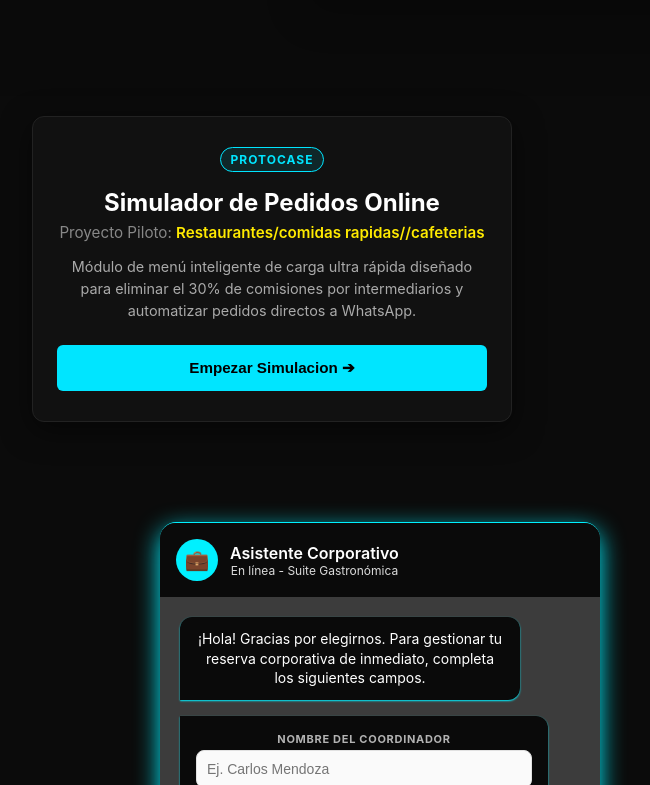
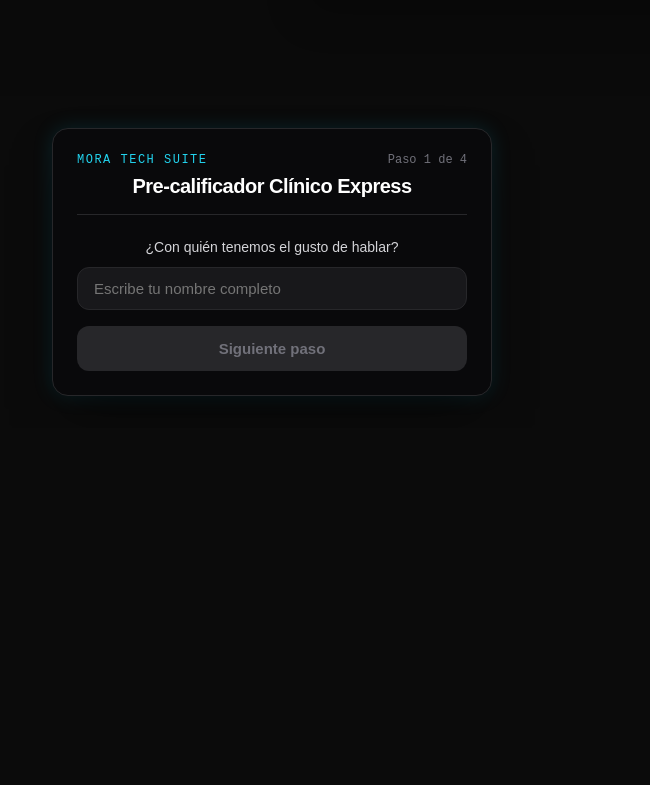
Before and after one commit to BaKai209/master-landing-react, a React (Create React App) app: page / in a window 1280 px wide. Shown: the part 2175-2960 px from the top of the page, without its empty margins (368-1018 px from the left). After the commit the page ends 2603 px from the top, so only its background shows below. Built offline with nearby package versions, Linux system fonts and the light colour scheme; the HTML template or start-up script is replaced by a standard one.

Commit message:
automatizacion unica IPS

```diff
--- a/src/App.js
+++ b/src/App.js
@@ -5,8 +5,6 @@ import Hero from './components/Hero/Hero';
 import Features from './components/features/Features';
 import Analytics from './components/Analitytics/Analytics';
 import Infrastructure from './components/Infrastructure/Infrastructure';
-import RestaurantMenu from './components/RestauranteMenu';
-import BookingModule from './components/BookingModule';
 import PreCalificadorEstetico from './components/PrecalificadorEstetico';
 
 function App() {
@@ -17,8 +15,6 @@ function App() {
       <Features/>
       <Analytics />
       <Infrastructure />
-      <RestaurantMenu />
-      <BookingModule />
       <PreCalificadorEstetico />
 
     </div>
```
